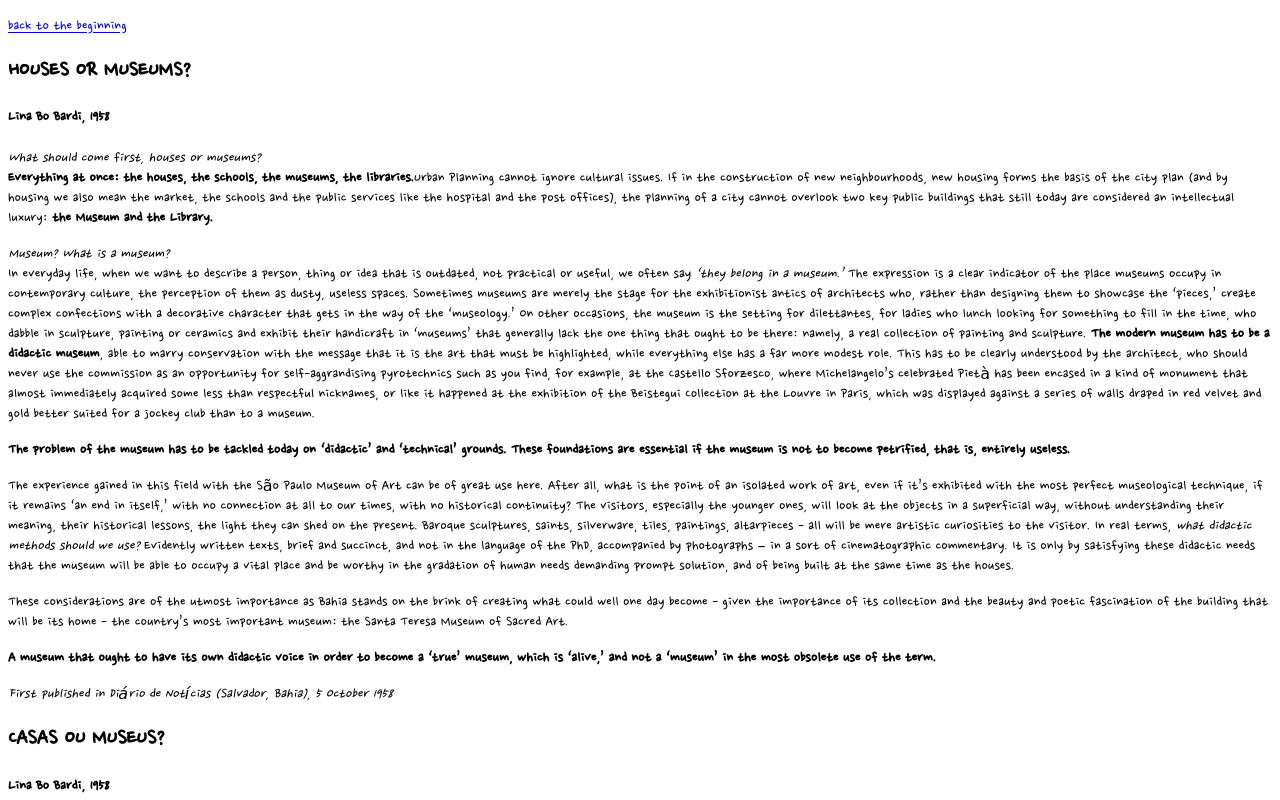
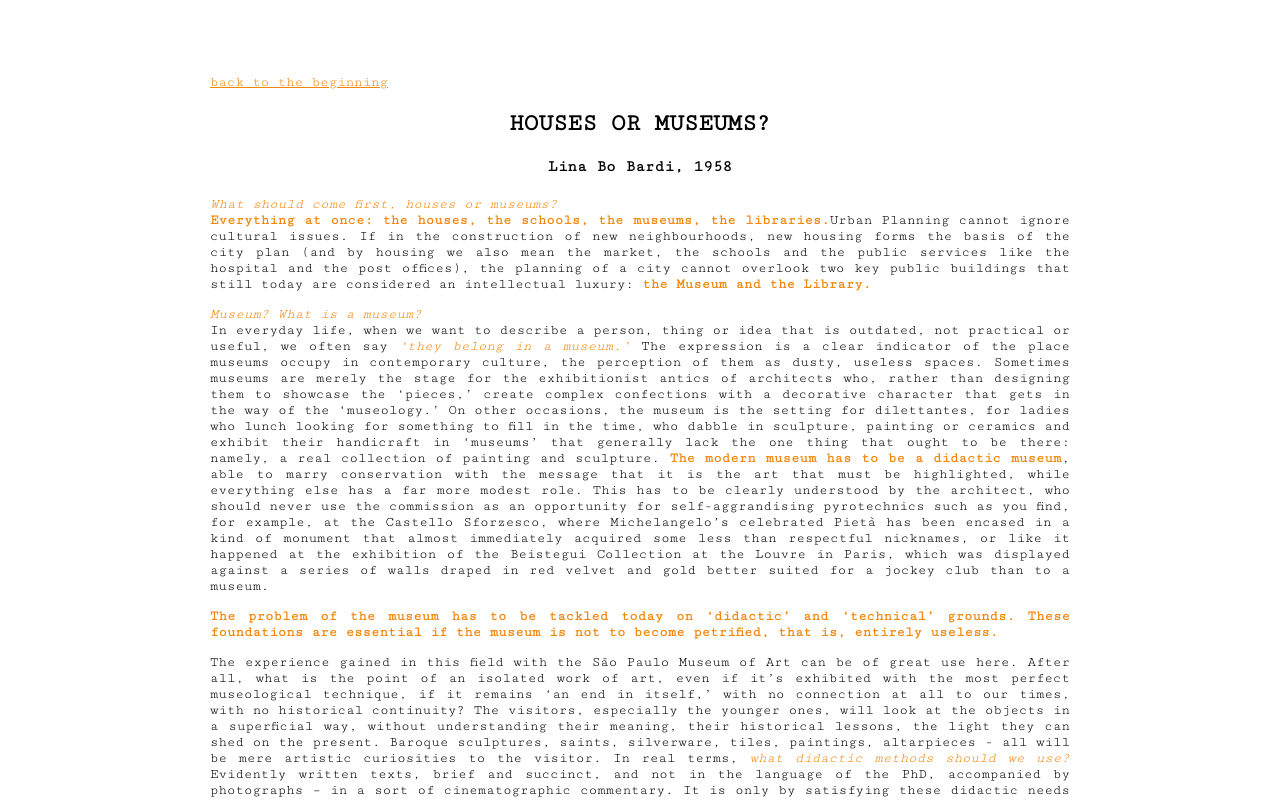
Before and after one commit to chichiwakabayashi/shiny-couscous, a plain HTML site: page exercises/exercise_02/index.html in a window 1280 px wide. Shown: the top 800 px of the page. Drawn offline with Linux system fonts and the light colour scheme.

Commit message:
exercise 03 css

```diff
--- a/exercises/cookie_recipe/cookie_style.css
+++ b/exercises/cookie_recipe/cookie_style.css
@@ -1,5 +1,5 @@
 body {
-    font-family: 'Nanum Pen Script', cursive;
+    font-family: 'Cutive Mono', monospace;
 }
 h3 {
 font-weight: 500
--- a/exercises/exercise_02/exercise_02_style.css
+++ b/exercises/exercise_02/exercise_02_style.css
@@ -1,3 +1,37 @@
 body {
-    font-family: 'Nanum Pen Script', cursive;
+    font-family: 'Cutive Mono', monospace;
 }
+
+body {
+    margin: 50px 200px
+}
+body{
+    padding: 10px 10px 10px 10px;
+}
+body {
+    border-top: 10px slateblue;
+}
+body{
+    text-align: justify;
+}
+h2 {
+    text-align: center;
+}
+h4 {
+    text-align: center;
+}
+.side {
+    text-align: right;
+}
+em{
+    color: rgb(242, 134, 10)
+}
+strong {
+    color:rgb(242, 134, 10)
+}
+.back{
+    color:rgb(242, 134, 10)
+}
+p {
+    font-size: 14px;
+}
--- a/exercises/exercise_02/index.html
+++ b/exercises/exercise_02/index.html
@@ -7,15 +7,15 @@
     <title>houses or museums</title>
     <!--google font-->
     <link rel="preconnect" href="https://fonts.googleapis.com">
-<link rel="preconnect" href="https://fonts.gstatic.com" crossorigin>
-<link href="https://fonts.googleapis.com/css2?family=Cormorant+Garamond:wght@300&family=Nanum+Pen+Script&display=swap" rel="stylesheet">
+    <link rel="preconnect" href="https://fonts.gstatic.com" crossorigin>
+    <link href="https://fonts.googleapis.com/css2?family=Cutive+Mono&display=swap" rel="stylesheet">
 
 <!--stylesheet-->
 <link rel="stylesheet" href="exercise_02_style.css">
 </head>
 <body>
     <p>
-        <a href="../../index.html">back to the beginning</a>
+        <a href="../../index.html" class="back">back to the beginning</a>
     </p>
 <h2>HOUSES OR MUSEUMS?</h2>
 <h4>Lina Bo Bardi, 1958</h4>
@@ -31,10 +31,10 @@
 <p>These considerations are of the utmost importance as Bahia stands on the brink of creating what could well one day become - given the importance of its collection and the beauty and poetic fascination of the building that will be its home - the country’s most important museum: the Santa Teresa Museum of Sacred Art.</p>
 <p><strong>A museum that ought to have its own didactic voice in order to become a ‘true’ museum, which is ‘alive,’ and not a ‘museum’ in the most obsolete use of the term.</strong></p>
 
-<p><em>First published in Diário de Notícias (Salvador, Bahia), 5 October 1958</em></p>
+<p class="side"><em>First published in Diário de Notícias (Salvador, Bahia), 5 October 1958</em></p>
 
 
-
+<br>
 <h2>CASAS OU MUSEUS?</h2>
 <h4>Lina Bo Bardi, 1958</h4>
 
--- a/styles/main.css
+++ b/styles/main.css
@@ -1,5 +1,5 @@
 body {
-    font-family: 'Nanum Pen Script', cursive;
+    font-family: 'Cutive Mono', monospace;
 }
 h1 {
     color:rgb(255, 150, 14);
```
Also changed, not shown: exercises/cookie_recipe/index.html (+3 -3 lines), index.html (+1 -1 lines).
